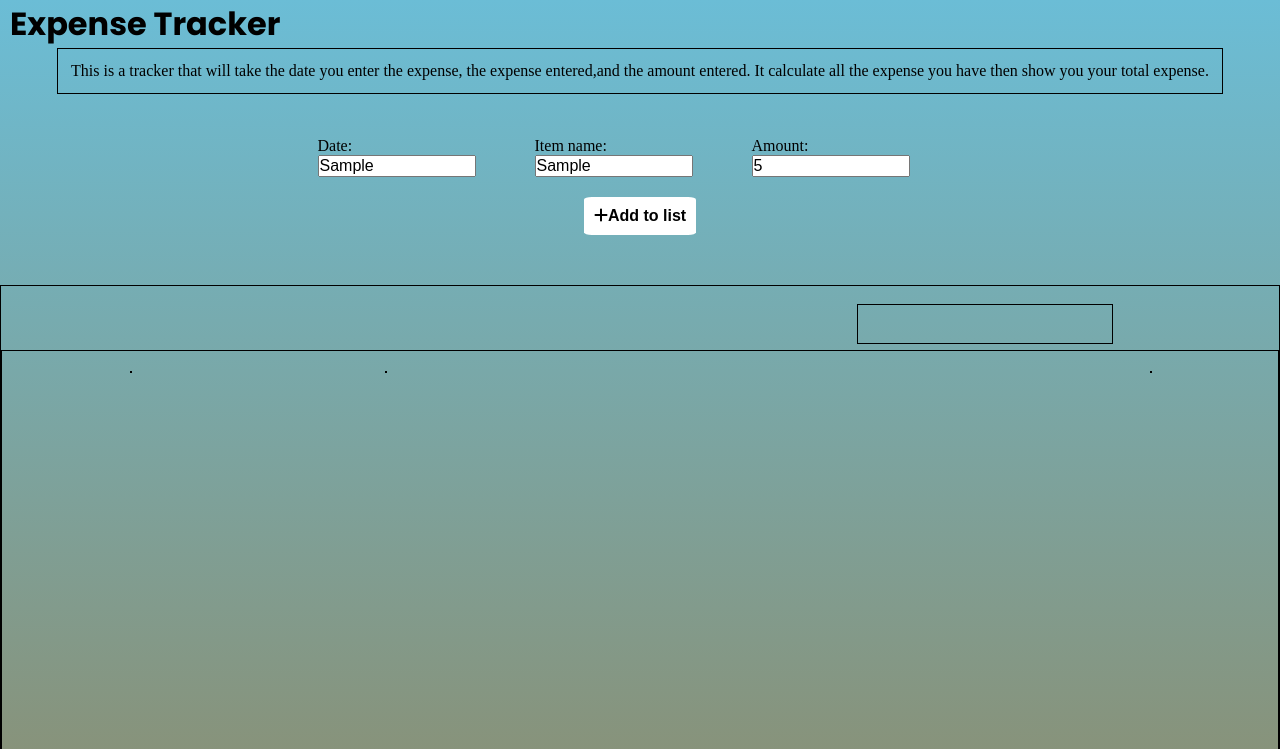
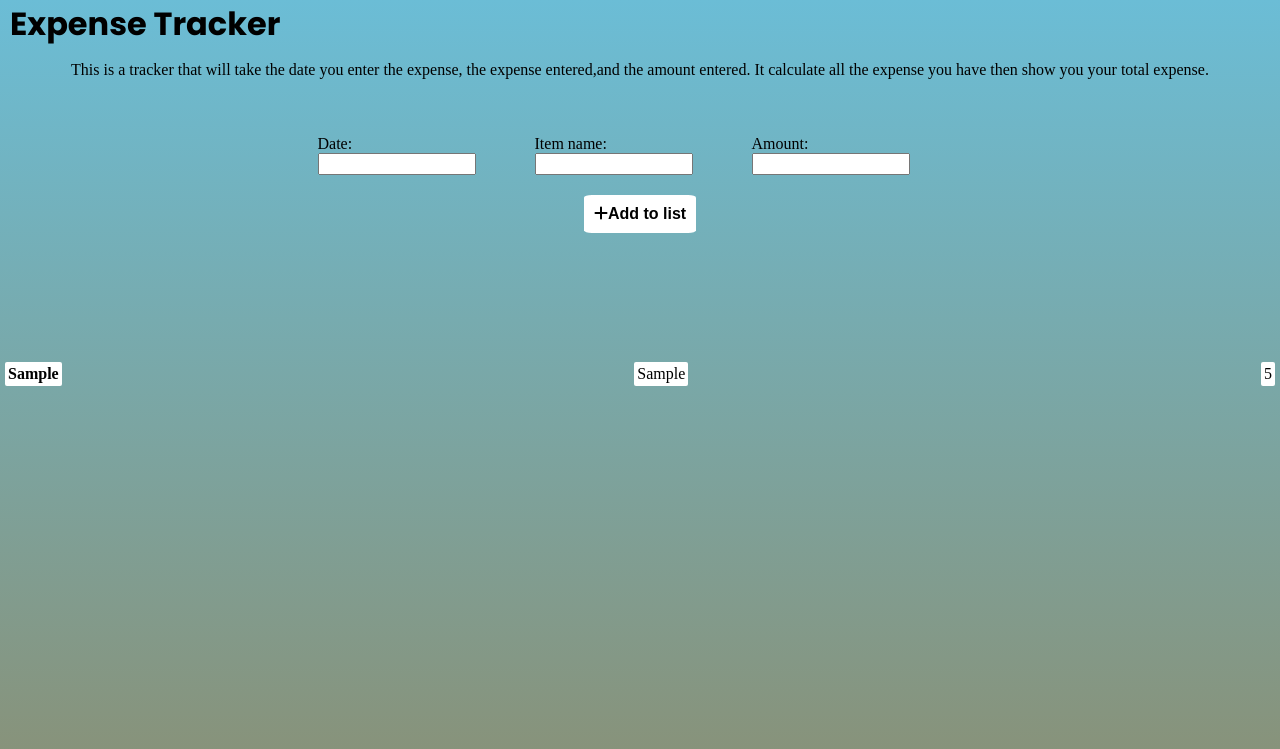
Before and after one commit to Gc87J/Expense-Tracker, a plain HTML site: page index.html in a window 1280 px wide. Both pictures are taken after typing "Sample", "Sample", "5" into the empty fields and a click on the button "Add to list". Shown: the top 749 px of the page. Drawn offline with Linux system fonts and the light colour scheme; a web font is replaced by a local one.

Commit message:
almost finish just have to figure out how to add different tag

```diff
--- a/index.html
+++ b/index.html
@@ -47,16 +47,16 @@
 
 
             <div class="inputs"><p> Date: </p>
-              <input type="text">
+              <input class="item-date" type="text">
             </div>
 
 
             <div class="inputs"><p> Item name: </p>
-              <input type="text"></div>
+              <input class="item-name" type="text"></div>
 
 
               <div class="inputs"><p> Amount: </p>
-                <input type="number"></div>
+                <input class="item-number" type="number" ></div>
         </div>
 
               <div class="btn-container">
@@ -73,18 +73,14 @@
     <section class="new-Elements">
       <div class="new-elements-main-container">
 
-        <div class="new-Elements-container">
-          <div class="date-element"></div>
-          <div class="item-element"></div>
-          <div class="amount-element"></div>
-        </div>
+        <div class="new-Elements-container"></div>
 
 
 
         <div class="total-container">
 
           <div class="total">
-            <p id="final-amount"></p>
+            <!-- <input readonly class="final-amount" type="text" name="" id=""> -->
           </div>
         </div>
       </div>
--- a/index.js
+++ b/index.js
@@ -0,0 +1,55 @@
+const dateField = document.querySelector(".item-date");
+
+const itemNameField = document.querySelector(".item-name");
+
+const itemAmount = document.querySelector(".item-number");
+
+const addToBtn = document.querySelector(".add-btn");
+
+const newElementsContainer = document.querySelector(".new-Elements-container");
+
+const totalAmount = document.querySelector(".final-amount");
+
+
+
+
+
+
+addToBtn.addEventListener("click", ()=> {
+
+
+  if (dateField.value === "" || itemNameField === "" || itemAmount === "") {
+
+    return alert("Please fill in empty box");
+  }
+  const newContainer = document.createElement("div");
+  newContainer.classList.add("new-container");
+
+  newElementsContainer.appendChild(newContainer);
+
+  const firstField = document.createElement("p");
+  firstField.classList.add("date-element")
+  firstField.textContent = dateField.value;
+
+  newContainer.appendChild(firstField);
+
+  const secondField = document.createElement("p");
+  secondField.classList.add("item-element");
+  secondField.textContent = itemNameField.value;
+  newContainer.appendChild(secondField);
+
+  const thirdField = document.createElement("p");
+  thirdField.classList.add("amount-element");
+  thirdField.textContent = itemAmount.value;
+  newContainer.appendChild(thirdField);
+
+
+
+
+
+
+
+  dateField.value = "";
+  itemNameField.value = "";
+  itemAmount.value = "";
+});
--- a/scss/_variables.scss
+++ b/scss/_variables.scss
@@ -7,3 +7,9 @@ $inputbackground: #D5D5D5;
 $regulartextsize:  2rem;
 
 $headerfontfam: "Poppins", san serif;
+
+/*media queries*/
+
+$tabletview: 768px;
+
+$laptopview: 1024px;
--- a/scss/styles.scss
+++ b/scss/styles.scss
@@ -37,7 +37,7 @@ a {
 }
 
 .home-container {
-  border: 1px solid #000;
+  // border: 1px solid #000;
   // width:35%;
   padding: 13px 13px 13px 13px;
 
@@ -103,49 +103,74 @@ input {
 /*New elements section*/
 
 .new-elements-main-container{
-  border: 1px solid #000;
+  // border: 1px solid #000;
   display: flex;
   margin-top: 50px;
   height: 100vh;
   position: relative;
 
+
 }
 
+
 .new-Elements-container {
-  border: 1px solid #000;
+  // border: 1px solid #000;
   width: 100%;
-  height: 50vh;
+  // height: 50vh;
   position: absolute;
   top: 8%;
 
 
+
+  .new-container {
+    margin-top: 10px;
+    // border: 1px solid #000;
+    width: 100%;
+    height: 5vh;
+    display: flex;
+    justify-content: space-between;
+    flex-direction: row;
+    // position: relative;
+
+
+
+
     .date-element {
-  border: 1px solid #000;
+      // border: 1px solid #000;
       height: fit-content;
       width: fit-content;
-  position: absolute;
-  top: 5%;
-  left: 10%;
+      font-weight: bold;
+      color: #000;
+      background-color: #fff ;
+      border-radius: 2px;
+      padding: 3px 3px 3px 3px;
+      margin: 5px 5px 5px 5px;
+
+
     }
 
-
     .item-element {
-  border: 1px solid #000;
+      // border: 1px solid #000;
       height: fit-content;
       width: fit-content;
-  position: absolute;
-  top: 5%;
-  left: 30%;
+      color: #000;
+      background-color: #fff ;
+      border-radius: 2px;
+      padding: 3px 3px 3px 3px;
+      margin: 5px 5px 5px 5px;
     }
 
-
     .amount-element {
-  border: 1px solid #000;
+      // border: 1px solid #000;
       height: fit-content;
-  width: fit-content;
-  position: absolute;
-  top: 5%;
-  left: 90%;
+      width: 20%;
+      max-width: fit-content;
+      // background-color: transparent;
+      color: #000;
+      background-color: #fff ;
+      border-radius: 2px;
+      padding: 3px 3px 3px 3px;
+      margin: 5px 5px 5px 5px;
 
     }
 
@@ -155,15 +180,23 @@ input {
 
 
 
+
+
+}
+
+
+
 .total-container {
-  border: 1px solid #000;
-  width: 20%;
+  // border: 1px solid #000;
+  width: 30%;
   height: 5vh;
   position: absolute;
   top: 2.3%;
   left: 67%;
 
-
+.final-amount {
+  color: #000
+}
 
 
 }
@@ -173,3 +206,10 @@ input {
 //   content: "\a";
 //   white-space: pre;
 // }
+
+
+/*media queries*/
+
+@import "./tabletmediaquery";
+
+@import "./laptopmediaquery";
```
Also changed, not shown: css/styles.css, scss/_laptopmediaquery.scss (added), scss/_tabletmediaquery.scss (added), 1 other file. Lines whose indentation alone changed are shown as unchanged.
